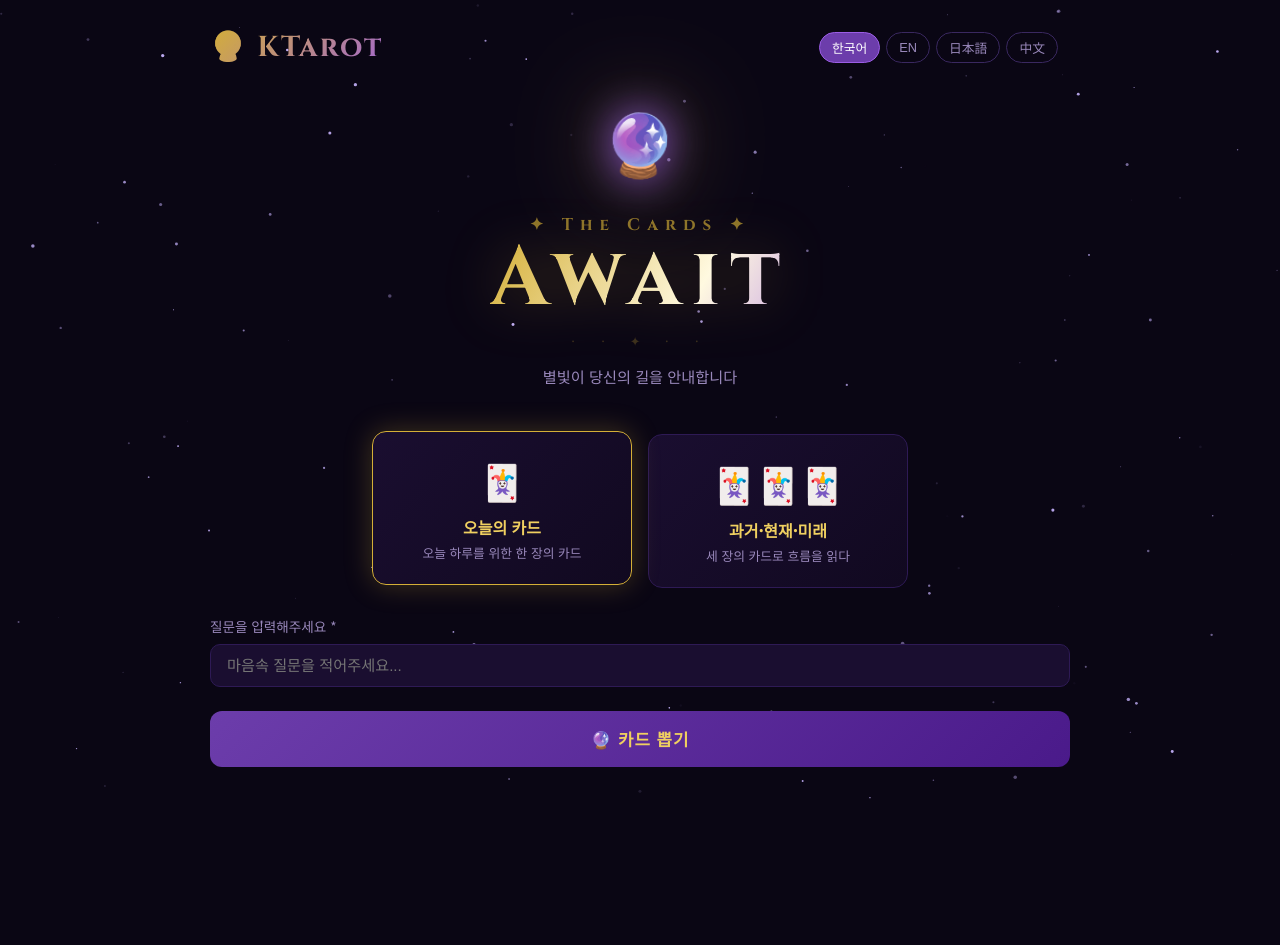
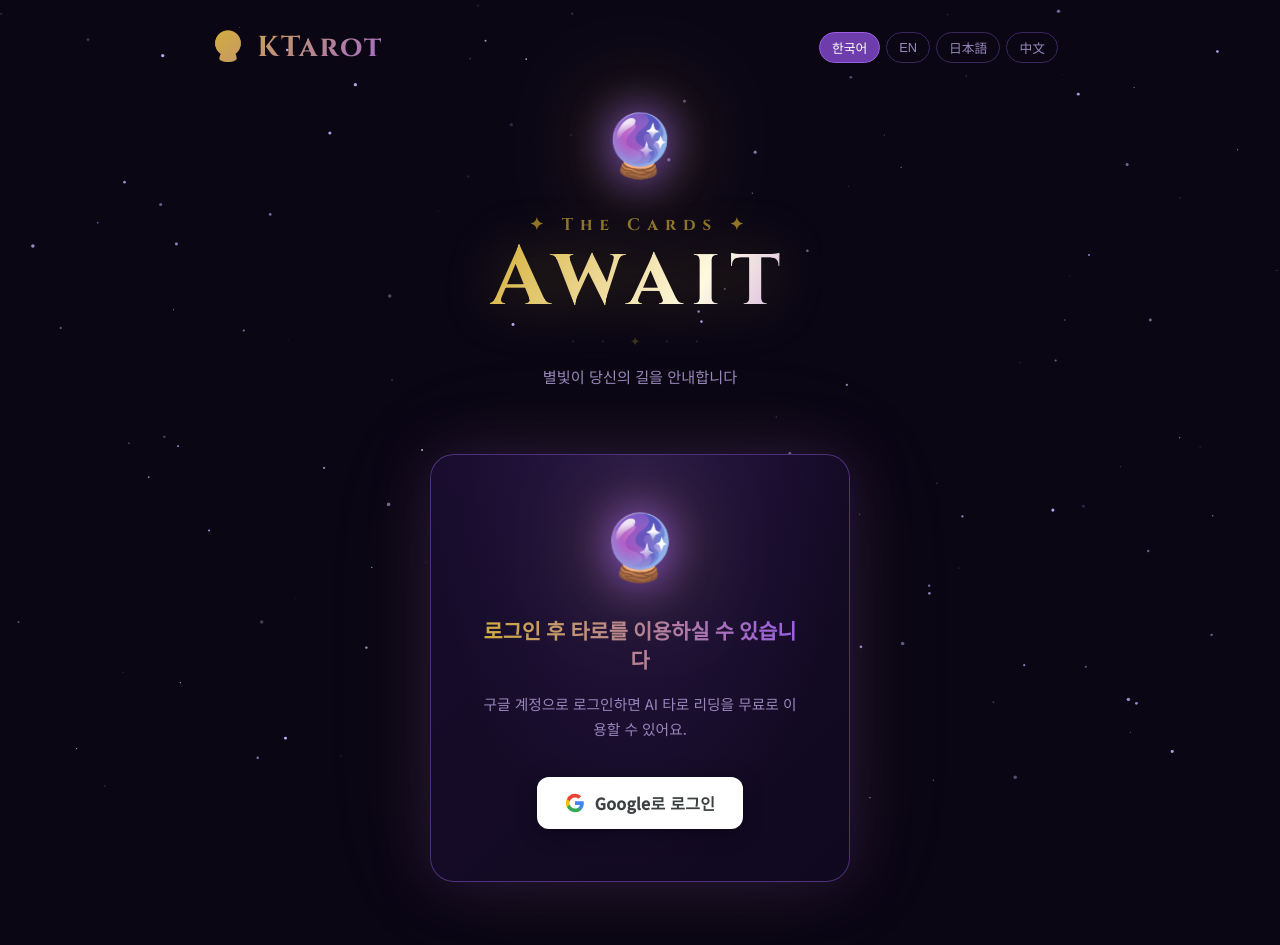
Before and after one commit to iloveboatkr-dot/ktarot, a website: page www/index.html in a window 1280 px wide. Before the commit the page ends 923 px from the top, so only its background shows below. Drawn offline with nearby package versions, Linux system fonts and the light colour scheme; no server answers.

Commit message:
feat: 비회원 타로 차단 - 회원 전용 타로 리딩 (login-gate UI + server 401 auth)

```diff
--- a/www/app.js
+++ b/www/app.js
@@ -16,6 +16,9 @@ const I18N = {
     today: '오늘의 카드',
     upright: '정방향', reversed: '역방향',
     clickCard: '카드를 클릭하세요',
+    loginRequired: '로그인 후 타로를 이용하실 수 있습니다',
+    loginDesc: '구글 계정으로 로그인하면 AI 타로 리딩을 무료로 이용할 수 있어요.',
+    loginBtn: 'Google로 로그인',
   },
   en: {
     subtitle: 'Let the stars illuminate your path',
@@ -33,6 +36,9 @@ const I18N = {
     today: "Today's Card",
     upright: 'Upright', reversed: 'Reversed',
     clickCard: 'Click the cards',
+    loginRequired: 'Sign in to use Tarot Reading',
+    loginDesc: 'Log in with your Google account to access free AI Tarot readings.',
+    loginBtn: 'Sign in with Google',
   },
   ja: {
     subtitle: '星々があなたの道を照らします',
@@ -50,6 +56,9 @@ const I18N = {
     today: '今日のカード',
     upright: '正位置', reversed: '逆位置',
     clickCard: 'カードをクリック',
+    loginRequired: 'タロットを利用するにはログインが必要です',
+    loginDesc: 'Googleアカウントでログインして、AIタロット占いを無料でご利用ください。',
+    loginBtn: 'Googleでログイン',
   },
   zh: {
     subtitle: '让星光照亮您的道路',
@@ -67,6 +76,9 @@ const I18N = {
     today: '今日牌',
     upright: '正位', reversed: '逆位',
     clickCard: '点击牌面',
+    loginRequired: '请登录后使用塔罗牌解读',
+    loginDesc: '使用Google账号登录，即可免费体验AI塔罗解读。',
+    loginBtn: '用Google登录',
   },
 };
 
@@ -498,20 +510,84 @@ document.getElementById('logo').addEventListener('click', () => {
 // Init
 applyLang();
 
-// ── Google 로그인 상태 ────────────────────────────────────────
+// ── Google 로그인 상태 & 접근 제어 ───────────────────────────
 const authArea = document.getElementById('auth-area');
+
+// 타로 UI 요소 모음
+const tarotUI = document.querySelector('.modes');
+const questionWrap = document.querySelector('.question-wrap');
+const drawBtnWrap = document.getElementById('btn-draw');
+
+// 로그인 필요 화면
+function showLoginRequired() {
+  const t = I18N[lang];
+  // 타로 UI 숨기기
+  tarotUI.style.display = 'none';
+  questionWrap.style.display = 'none';
+  drawBtnWrap.style.display = 'none';
+  stage.innerHTML = '';
+  resultWrap.classList.remove('visible');
+
+  // 로그인 유도 박스 삽입 (없으면)
+  if (!document.getElementById('login-gate')) {
+    const gate = document.createElement('div');
+    gate.id = 'login-gate';
+    gate.innerHTML = `
+      <div class="login-gate-box">
+        <div class="login-gate-orb">🔮</div>
+        <h2 class="login-gate-title" id="lg-title">${t.loginRequired}</h2>
+        <p class="login-gate-desc" id="lg-desc">${t.loginDesc}</p>
+        <a href="/auth/google" class="btn-google-lg" id="lg-btn">
+          <svg width="20" height="20" viewBox="0 0 24 24" xmlns="http://www.w3.org/2000/svg">
+            <path d="M22.56 12.25c0-.78-.07-1.53-.2-2.25H12v4.26h5.92c-.26 1.37-1.04 2.53-2.21 3.31v2.77h3.57c2.08-1.92 3.28-4.74 3.28-8.09z" fill="#4285F4"/>
+            <path d="M12 23c2.97 0 5.46-.98 7.28-2.66l-3.57-2.77c-.98.66-2.23 1.06-3.71 1.06-2.86 0-5.29-1.93-6.16-4.53H2.18v2.84C3.99 20.53 7.7 23 12 23z" fill="#34A853"/>
+            <path d="M5.84 14.09c-.22-.66-.35-1.36-.35-2.09s.13-1.43.35-2.09V7.07H2.18C1.43 8.55 1 10.22 1 12s.43 3.45 1.18 4.93l2.85-2.22.81-.62z" fill="#FBBC05"/>
+            <path d="M12 5.38c1.62 0 3.06.56 4.21 1.64l3.15-3.15C17.45 2.09 14.97 1 12 1 7.7 1 3.99 3.47 2.18 7.07l3.66 2.84c.87-2.6 3.3-4.53 6.16-4.53z" fill="#EA4335"/>
+          </svg>
+          <span id="lg-btn-text">${t.loginBtn}</span>
+        </a>
+      </div>`;
+    // 모드 카드 바로 아래 삽입
+    tarotUI.insertAdjacentElement('afterend', gate);
+  }
+}
+
+// 언어 변경 시 로그인 게이트 텍스트도 업데이트
+const origApplyLang = applyLang;
+applyLang = function() {
+  origApplyLang();
+  const t = I18N[lang];
+  const lgTitle = document.getElementById('lg-title');
+  const lgDesc  = document.getElementById('lg-desc');
+  const lgBtn   = document.getElementById('lg-btn-text');
+  if (lgTitle) lgTitle.textContent = t.loginRequired;
+  if (lgDesc)  lgDesc.textContent  = t.loginDesc;
+  if (lgBtn)   lgBtn.textContent   = t.loginBtn;
+};
+
+// 타로 UI 표시 (로그인 후)
+function showTarotUI() {
+  tarotUI.style.display = '';
+  questionWrap.style.display = '';
+  drawBtnWrap.style.display = '';
+  const gate = document.getElementById('login-gate');
+  if (gate) gate.remove();
+}
 
 fetch('/api/me')
   .then(r => r.json())
   .then(user => {
     if (user.loggedIn) {
+      // 헤더 사용자 정보
       authArea.innerHTML = `
         <div class="user-badge">
           <img src="${user.avatar}" alt="${user.name}" class="user-avatar" onerror="this.style.display='none'">
           <span class="user-name">${user.name}</span>
           <a href="/logout" class="btn-logout-sm">로그아웃</a>
         </div>`;
+      showTarotUI();
     } else {
+      // 헤더 로그인 버튼
       authArea.innerHTML = `
         <a href="/auth/google" class="btn-google-sm">
           <svg width="16" height="16" viewBox="0 0 24 24" xmlns="http://www.w3.org/2000/svg" style="flex-shrink:0">
@@ -522,6 +598,10 @@ fetch('/api/me')
           </svg>
           Google 로그인
         </a>`;
+      showLoginRequired();
     }
   })
-  .catch(() => {});
+  .catch(() => {
+    // 네트워크 오류 시 안전하게 로그인 요구
+    showLoginRequired();
+  });
--- a/www/style.css
+++ b/www/style.css
@@ -409,9 +409,101 @@ header {
   box-shadow: 0 0 0 3px rgba(224,90,90,.25) !important;
 }
 
+/* ── Login Gate ── */
+#login-gate {
+  display: flex;
+  justify-content: center;
+  padding: 20px 0 60px;
+  animation: fadeUp .5s ease;
+}
+
+.login-gate-box {
+  background: linear-gradient(135deg, rgba(26,14,48,.9), rgba(17,9,32,.95));
+  border: 1px solid rgba(155,93,229,.45);
+  border-radius: 24px;
+  padding: 52px 48px;
+  text-align: center;
+  max-width: 420px;
+  width: 100%;
+  box-shadow: 0 0 60px rgba(108,61,171,.25), 0 0 120px rgba(212,175,55,.08);
+  backdrop-filter: blur(12px);
+  position: relative;
+  overflow: hidden;
+}
+.login-gate-box::before {
+  content: '';
+  position: absolute;
+  inset: 0;
+  background: radial-gradient(ellipse at 50% 0%, rgba(155,93,229,.15) 0%, transparent 70%);
+  pointer-events: none;
+}
+
+.login-gate-orb {
+  font-size: 4rem;
+  display: block;
+  margin-bottom: 20px;
+  animation: float 3.5s ease-in-out infinite;
+  filter: drop-shadow(0 0 22px rgba(155,93,229,.9))
+          drop-shadow(0 0 44px rgba(212,175,55,.4));
+}
+
+.login-gate-title {
+  font-family: 'Cinzel', serif;
+  font-size: 1.3rem;
+  font-weight: 700;
+  margin-bottom: 14px;
+  background: linear-gradient(90deg, var(--gold), var(--purple-l));
+  -webkit-background-clip: text;
+  -webkit-text-fill-color: transparent;
+  line-height: 1.4;
+}
+
+.login-gate-desc {
+  font-size: .92rem;
+  color: var(--text-dim);
+  line-height: 1.7;
+  margin-bottom: 36px;
+}
+
+/* 큰 Google 로그인 버튼 */
+.btn-google-lg {
+  display: inline-flex;
+  align-items: center;
+  gap: 10px;
+  background: #fff;
+  color: #3c4043;
+  border-radius: 12px;
+  padding: 14px 28px;
+  font-size: 1rem;
+  font-weight: 700;
+  text-decoration: none;
+  cursor: pointer;
+  transition: all .3s;
+  box-shadow: 0 4px 20px rgba(0,0,0,.4);
+  letter-spacing: .3px;
+  position: relative;
+  overflow: hidden;
+}
+.btn-google-lg::after {
+  content: '';
+  position: absolute;
+  inset: 0;
+  background: linear-gradient(135deg, transparent 0%, rgba(255,255,255,.3) 100%);
+  opacity: 0;
+  transition: opacity .3s;
+}
+.btn-google-lg:hover {
+  transform: translateY(-3px);
+  box-shadow: 0 8px 32px rgba(0,0,0,.5);
+}
+.btn-google-lg:hover::after { opacity: 1; }
+.btn-google-lg:active { transform: translateY(-1px); }
+
 /* ── Responsive ── */
 @media(max-width:500px){
   :root{ --card-w:130px; --card-h:220px; }
   .logo { font-size:1.3rem; }
   .mode-card { padding:16px 20px; }
+  .login-gate-box { padding: 40px 24px; }
+  .login-gate-title { font-size: 1.1rem; }
 }
```
Also changed, not shown: server.js (+14 -1 lines).
